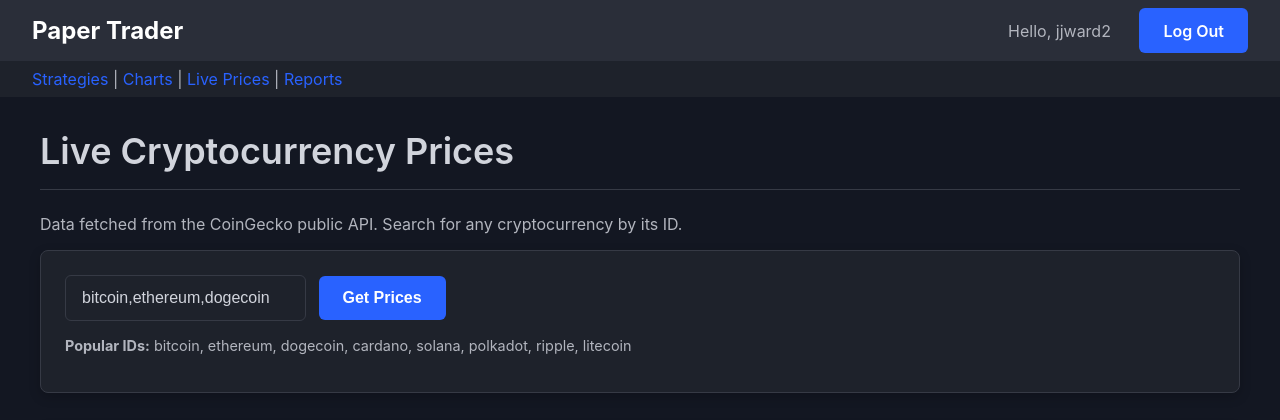
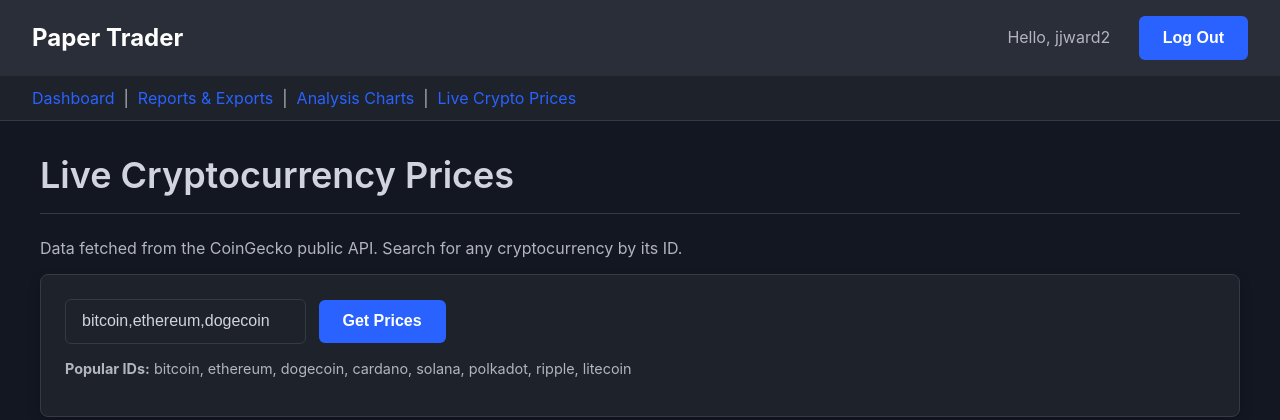
Before and after one commit to justinw2274/Assignment_Project_justin_jjward2, a Django app: page /external/crypto-prices/ in a window 1280 px wide. Shown: the top 420 px of the page. Run offline with Django 5.2, Linux system fonts and the light colour scheme; a user stored in the database is signed in; data that the repository does not hold is empty.

Commit message:
General website debugging for signup and logout functionality

```diff
--- a/backtesting_platform/urls.py
+++ b/backtesting_platform/urls.py
@@ -1,8 +1,10 @@
 from django.contrib import admin
 from django.urls import path, include
+from paper_trader import views
 
 urlpatterns = [
     path('admin/', admin.site.urls),
     path('accounts/', include('django.contrib.auth.urls')),
+    path('accounts/signup/', views.signup, name='signup'),
     path('', include('paper_trader.urls')),
 ]
--- a/paper_trader/templates/paper_trader/base.html
+++ b/paper_trader/templates/paper_trader/base.html
@@ -7,30 +7,38 @@
     <link rel="stylesheet" href="{% static 'paper_trader/css/style.css' %}">
 </head>
 <body>
+
     <header style="background-color: var(--bg-dark-tertiary); padding: 1rem 2rem; display: flex; justify-content: space-between; align-items: center;">
-        <a href="{% url 'paper_trader:strategy_list_generic' %}" style="font-size: 1.5rem; font-weight: bold; color: white;">Paper Trader</a>
+        <a href="{% url 'paper_trader:strategy_list_generic' %}" style="font-size: 1.5rem; font-weight: bold; color: white; text-decoration: none;">
+            Paper Trader
+        </a>
         <nav>
             {% if user.is_authenticated %}
                 <span style="color: var(--text-secondary); margin-right: 1rem;">Hello, {{ user.username }}</span>
-                <a href="{% url 'logout' %}" class="btn">Log Out</a>
+                <form action="{% url 'logout' %}" method="post" style="display: inline;">
+                    {% csrf_token %}
+                    <button type="submit" class="btn">Log Out</button>
+                </form>
             {% else %}
                 <a href="{% url 'login' %}" class="btn">Log In</a>
                 <a href="{% url 'signup' %}" class="btn">Sign Up</a>
+
             {% endif %}
         </nav>
     </header>
 
     {% if user.is_authenticated %}
-    <nav style="background: var(--bg-dark-secondary); padding: 0.5rem 2rem;">
-        <a href="{% url 'paper_trader:strategy_list_generic' %}">Strategies</a> |
-        <a href="{% url 'paper_trader:strategy_chart_page' %}">Charts</a> |
-        <a href="{% url 'paper_trader:crypto_prices' %}">Live Prices</a> |
-        <a href="{% url 'reports' %}">Reports</a>
+    <nav style="background: var(--bg-dark-secondary); padding: 0.75rem 2rem; border-bottom: 1px solid var(--border-color);">
+        <a href="{% url 'paper_trader:strategy_list_generic' %}">Dashboard</a> &nbsp;|&nbsp;
+        <a href="{% url 'paper_trader:reports' %}">Reports & Exports</a> &nbsp;|&nbsp;
+        <a href="{% url 'paper_trader:strategy_chart_page' %}">Analysis Charts</a> &nbsp;|&nbsp;
+        <a href="{% url 'paper_trader:crypto_prices' %}">Live Crypto Prices</a>
     </nav>
     {% endif %}
 
     <main class="container">
         {% block content %}{% endblock %}
     </main>
+
 </body>
 </html>
--- a/paper_trader/urls.py
+++ b/paper_trader/urls.py
@@ -5,45 +5,24 @@ from django.views.generic.base import RedirectView
 app_name = 'paper_trader'
 
 urlpatterns = [
-    path('', RedirectView.as_view(pattern_name='paper_trader:strategy_list_generic', permanent=True)),
-
-    path('trades/http/', views.trade_list_http, name='trade_list_http'),
-
-    path('trades/render/', views.trade_list_render, name='trade_list_render'),
-
-    path('strategies/base/', views.StrategyListBaseView.as_view(), name='strategy_list_base'),
+    path('', RedirectView.as_view(pattern_name='paper_trader:strategy_list_generic', permanent=False)),
 
     path('strategies/generic/', views.StrategyListGenericView.as_view(), name='strategy_list_generic'),
-
-    path('strategies/generic/', views.StrategyListGenericView.as_view(), name='strategy_list_generic'),
-
-    path('charts/strategy_rules.png', views.strategy_rules_chart, name='strategy_rules_chart'),
-
     path('strategies/new/fbv/', views.strategy_create_fbv, name='strategy_create_fbv'),
-
     path('strategies/new/cbv/', views.StrategyCreateCBV.as_view(), name='strategy_create_cbv'),
 
+    path('reports/', views.reports_view, name='reports'),
+    path('export/csv/', views.export_strategies_csv, name='export_csv'),
+    path('export/json/', views.export_strategies_json, name='export_json'),
+
     path('api/strategies/', views.api_strategy_list, name='api_strategy_list'),
-
     path('api/strategies/summary/', views.StrategySummaryApiView.as_view(), name='strategy_summary_api'),
 
-    path('api/ping/json/', views.api_ping_json, name='api_ping_json'),
-
-    path('api/ping/text/', views.api_ping_text, name='api_ping_text'),
+    path('external/crypto-prices/', views.CryptoPriceView.as_view(), name='crypto_prices'),
+    path('api/external/crypto-prices/', views.CryptoPriceAPIView.as_view(), name='crypto_prices_api'),
 
     path('charts/dashboard/', views.strategy_chart_page, name='strategy_chart_page'),
-
     path('charts/api_driven_chart.png', views.api_driven_chart_view, name='api_driven_chart'),
-
-    path('external/crypto-prices/', views.CryptoPriceView.as_view(), name='crypto_prices'),
-
-    path('api/external/crypto-prices/', views.CryptoPriceAPIView.as_view(), name='crypto_prices_api'),
-
-    path('signup/', views.signup, name='signup'),
-
-    path('reports/', views.reports_view, name='reports'),
-
-    path('export/csv/', views.export_strategies_csv, name='export_csv'),
-
-    path('export/json/', views.export_strategies_json, name='export_json'),
+    path('api/ping/json/', views.api_ping_json, name='api_ping_json'),
+    path('api/ping/text/', views.api_ping_text, name='api_ping_text'),
 ]
```
Also changed, not shown: paper_trader/templates/registration/logged_out.html (added, +11 -0 lines), db.sqlite3.
